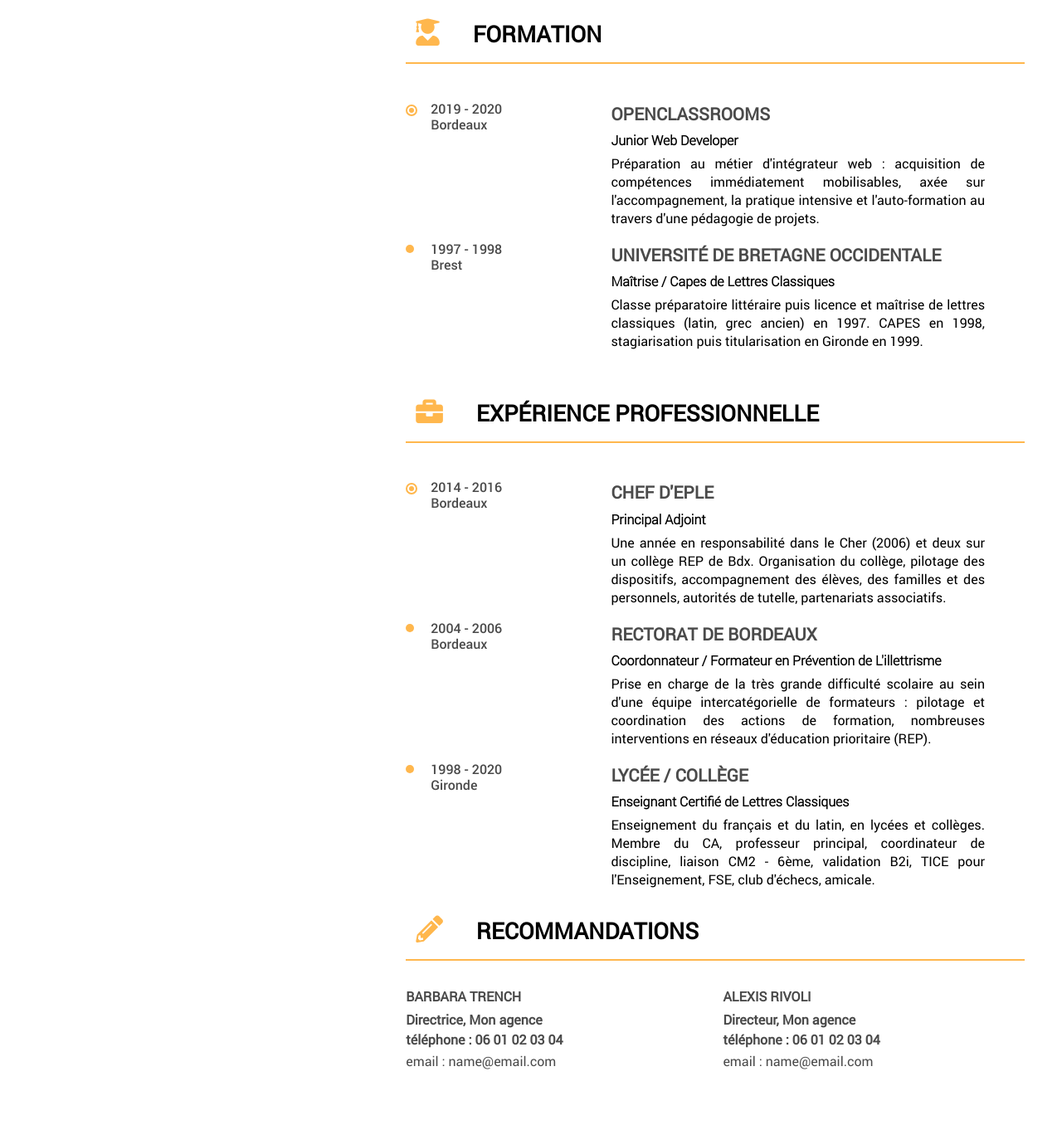
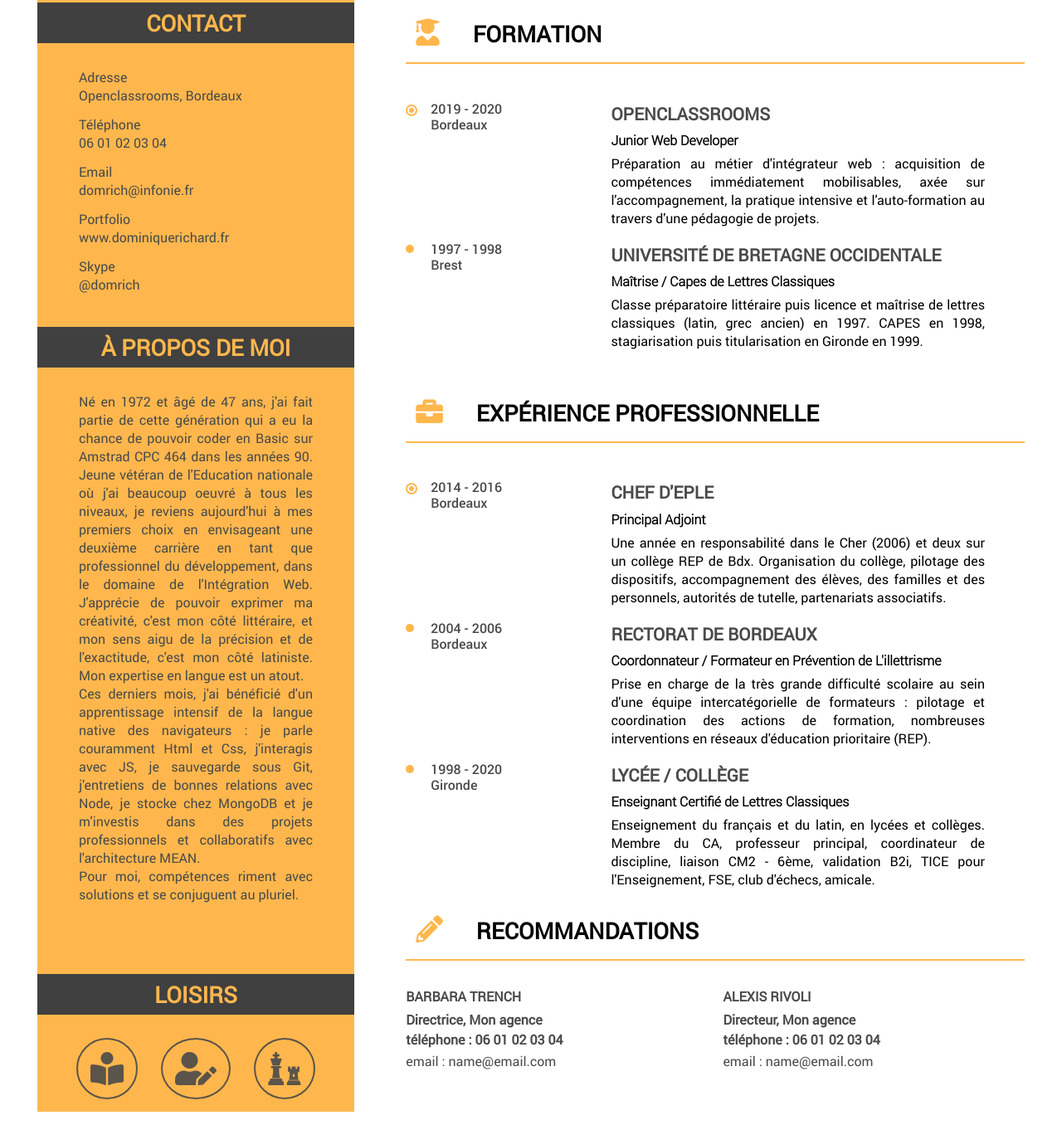
Before and after one commit to dominiquerichard/Curriculum, a plain HTML site: page index.html in a window 1280 px wide. Shown: the part 326-1682 px from the top of the page at 83% size. Before the commit the page ends 1648 px from the top, so only its background shows below. Drawn offline with Linux system fonts and the light colour scheme.

Commit message:
merge conflict résolu

```diff
--- a/index.html
+++ b/index.html
@@ -1,6 +1,6 @@
 <!DOCTYPE html>
-<html lang="fr">
-	<head>
+<html>
+	<head lang="fr">
 		<meta charset="utf-8"/>
 		<meta name="viewport" content="width=device-width, initial-scale=1.0">
 		<link rel="shortcut icon" type="image/x-icon" href="favicon.ico">
@@ -108,7 +108,7 @@
 									<a href="tel:+33601020304">téléphone : 06 01 02 03 04</a>
 								</p>
 								<p class="recommandations_liste--email">
-									<a href="mailto:domrich@infonie.fr?subject=Demande%20d%27information&body=Madame%20Trench,">email : name@email.com</a>
+									<a href="mailto:domrich@infonie.fr?subject=Demande d'information&body=Monsieur Kieman,">email : name@email.com</a>
 								</p>
 							</li>
 						</ul>
@@ -119,7 +119,7 @@
 								<p class="recommandations_liste--tel">
 									<a href="tel:+33601020304">téléphone : 06 01 02 03 04</a></p>
 								<p class="recommandations_liste--email">
-									<a href="mailto:name@email.com?subject=Demande%20d%27information&body=Monsieur%20Rivoli,">email : name@email.com</a>
+									<a href="mailto:name@email.com?subject=Demande d'information&body=Monsieur Kieman,">email : name@email.com</a>
 								</p>
 							</li>
 						</ul>
@@ -127,6 +127,52 @@
 				</div>
 			</footer> <!-- Fin à contacter -->
 		</main> <!-- fin colonne droite principale-->
-
+		<aside class="colonne_gauche"> <!-- Début colonne gauche -->
+			<section class="photos"> <!-- photo d'identité -->
+				<div>
+					<img src="images/photocv.jpg" alt="photo du profil">
+				</div>
+			</section> <!-- fin photo d'identité -->
+			<section class="contact"> <!-- adresse et contacts -->
+				<h2 class="bandeau_gris">contact</h2>
+				<address>
+					<p class="marge">adresse</p>
+					<p>openclassrooms, bordeaux</p>
+					<p class="saut">téléphone</p>
+					<p>
+						<a href="tel:+33601020304">06 01 02 03 04</a>
+					</p>
+					<p class="saut">email</p>
+					<p>
+						<a href="mailto:domrich@infonie.fr?subject=Prise de contact&body=Monsieur Richard,">domrich@infonie.fr</a>
+					</p>
+					<p class="saut">portfolio</p>
+					<p>
+						<a href="http://www.webagency.dominiquerichard.fr"target="_blank">www.dominiquerichard.fr</a>
+					</p>
+					<p class="saut">skype</p>
+					<p>
+						<a href="skype:live:.cid.b49054cba523a580?call">@domrich</a>
+					</p>
+				</address>
+			</section><!-- Fin adresse et contacts -->
+			<section class="a_propos"> <!-- Accroche descriptive du profil -->
+				<h2 class="bandeau_gris">à propos de moi</h2>
+				<div>
+					<p>Né en 1972 et âgé de 47 ans, j'ai fait partie de cette génération qui a eu la chance de pouvoir coder en Basic sur Amstrad CPC 464 dans les années 90. Jeune vétéran de l'Education nationale où j'ai beaucoup oeuvré à tous les niveaux, je reviens aujourd'hui à mes premiers choix en envisageant une deuxième carrière en tant que professionnel du développement, dans le domaine de l'Intégration Web. J'apprécie de pouvoir exprimer ma créativité, c'est mon côté littéraire, et mon sens aigu de la précision et de l'exactitude, c'est mon côté latiniste. Mon expertise en langue est un atout.<br>
+					Ces derniers mois, j'ai bénéficié d'un apprentissage intensif de la langue native des navigateurs : je  parle couramment Html et Css,  j'interagis avec JS, je sauvegarde sous Git, j'entretiens de bonnes relations avec Node, je stocke chez MongoDB et je m'investis dans des projets professionnels et collaboratifs avec l'architecture MEAN.<br>Pour moi, compétences riment avec solutions et se conjuguent au pluriel.</p>
+				</div>
+			</section><!-- Fin accroche descriptive du profil -->
+			<footer class="loisirs"> <!-- 3 badges Loisirs -->
+				<h2 class="bandeau_gris">loisirs</h2>
+				<div>
+					<p>
+						<i class="fas fa-book-reader"></i>
+						<i class="fas fa-user-edit"></i>
+						<i class="fas fa-chess"></i>
+					</p>
+				</div>
+			</footer> <!-- Fin Loisirs -->
+		</aside> <!-- Fin colonne gauche -->
 	</body> <!-- Fin CV -->
 </html>
```
